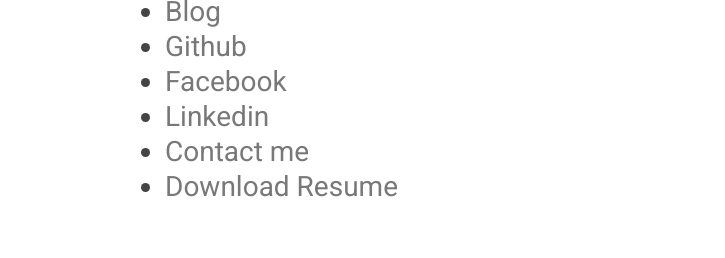
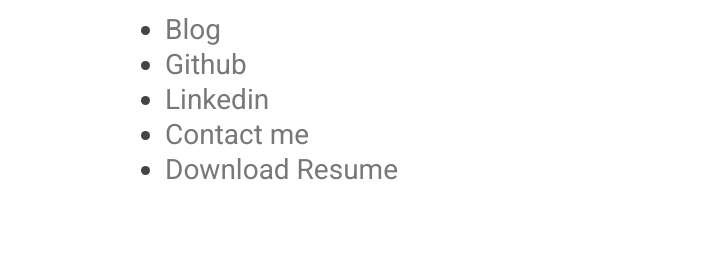
Before and after one commit to ExtraYin/extrayin.github.com, a plain HTML site: page index.html in a window 1280 px wide. Shown: the part 536-794 px from the top of the page, 0-725 px from the left. Drawn offline with nearby package versions, Linux system fonts and the light colour scheme.

Commit message:
Update index.html

```diff
--- a/index.html
+++ b/index.html
@@ -22,7 +22,7 @@
 
                         <li><a class="social_link" href="blog.yidayin.me" id="blog">Blog</a></li>
                         <li><a class="social_link" href="https://github.com/ExtraYin" id="github" target="_blank">Github</a></li>
-                        <li><a class="social_link" href="https://www.facebook.com/profile.php?id=100002020934858" id="facebook" target="_blank">Facebook</a></li>
+                        <!--<li><a class="social_link" href="https://www.facebook.com/profile.php?id=100002020934858" id="facebook" target="_blank">Facebook</a></li>-->
                         <li><a class="social_link" href="https://www.linkedin.com/in/yida-yin" id="linkedin" target="_blank">Linkedin</a></li>
                         <li><a class="social_link" href="mailto:yyin44@wisc.edu" id="email">Contact me</a></li>
                         <li><a class="social_link" href="public/img/YidaYin.pdf" id="resume">Download Resume</a></li>
```
